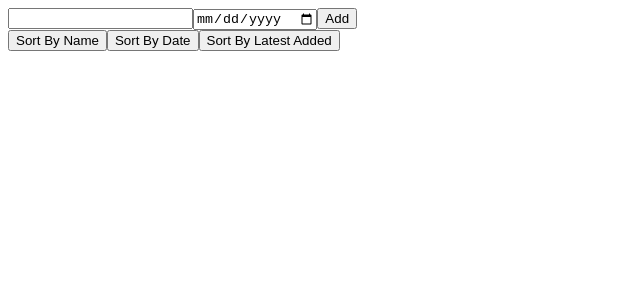
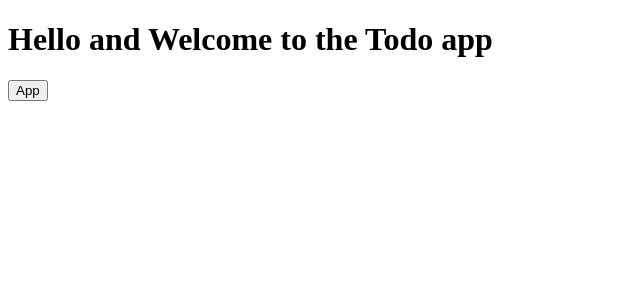
Before and after one commit to TautvydasGec/TodoApp, a React (Create React App) app: page / in a window 1280 px wide. Shown: the top 300 px of the page, without its empty margins (0-640 px from the left). Built offline with nearby package versions, Linux system fonts and the light colour scheme.

Commit message:
Added page routes

```diff
--- a/package.json
+++ b/package.json
@@ -8,6 +8,7 @@
     "@testing-library/user-event": "^7.2.1",
     "react": "^16.13.1",
     "react-dom": "^16.13.1",
+    "react-router-dom": "^5.2.0",
     "react-scripts": "3.4.1",
     "uuid": "^8.3.0"
   },
--- a/src/App.js
+++ b/src/App.js
@@ -1,24 +1,24 @@
 import React, { useState, useRef } from 'react';
 import TodoList from './TodoList';
 import uuid from 'uuid/dist/v4';
+
 
 function App() {
   const [tasks, setTasks] = useState([])
   const taskNameRef = useRef()
   const dueDateRef = useRef()
 
-
   function handleAdd(e) {
     const name = taskNameRef.current.value
     const date = dueDateRef.current.value
-    if (name ==="") return
+    if (name ==="") return //does not allow empty task
     setTasks(prevTasks => {
       return [{ id: uuid(),
                 name: name,
                 complete: false,
-                date: date===""? "NO DATE" : date,
+                date: date===""? "Date not specified" : date,
                 late: Date.parse(date)-Date.parse(new Date()) < 0 ? true : false, //date check should also happen every day, or every time the webpage is loaded
-                timeAdded: Date.parse(new Date())
+                timeAdded: Date.parse(new Date()) //used for "Latest added" sort
               },...prevTasks]
     })
 
@@ -31,7 +31,6 @@ function App() {
 		const task = newTasks.find((task) => task.id === id);
 		task.complete = !task.complete;
     setTasks(newTasks);
-    console.log(task.late)
   }
 
 
--- /dev/null
+++ b/src/Welcome.js
@@ -0,0 +1,11 @@
+import React from 'react'
+import { Link } from "react-router-dom";
+
+export default function Welcome() {
+  return (
+    <div>
+      <h1>Hello and Welcome to the Todo app</h1>
+      <Link to="/App"><button>App</button></Link>
+    </div>
+  )
+}
--- a/src/index.js
+++ b/src/index.js
@@ -1,10 +1,15 @@
 import React from 'react';
 import ReactDOM from 'react-dom';
+import { BrowserRouter as Router, Route} from "react-router-dom";
+import Welcome from './Welcome';
 import App from './App';
 
 ReactDOM.render(
   <React.StrictMode>
-    <App />
+    <Router>
+      <Route path="/" exact component={ Welcome }></Route>
+      <Route path="/app" exact component={ App }></Route>
+    </Router>
   </React.StrictMode>,
   document.getElementById('root')
 );
```
Also changed, not shown: 1 other file (tests, documents, lock files or other folders).
